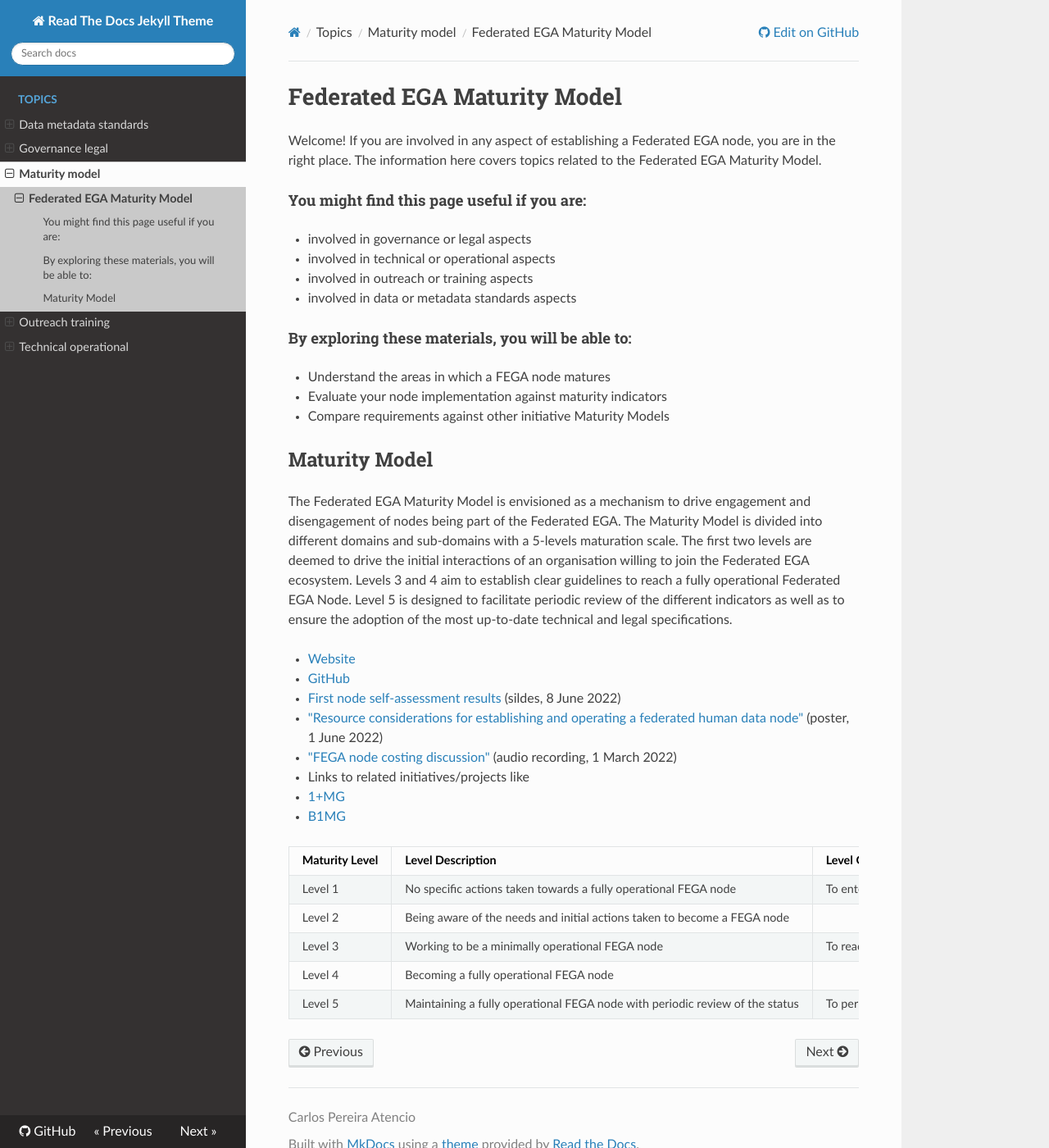
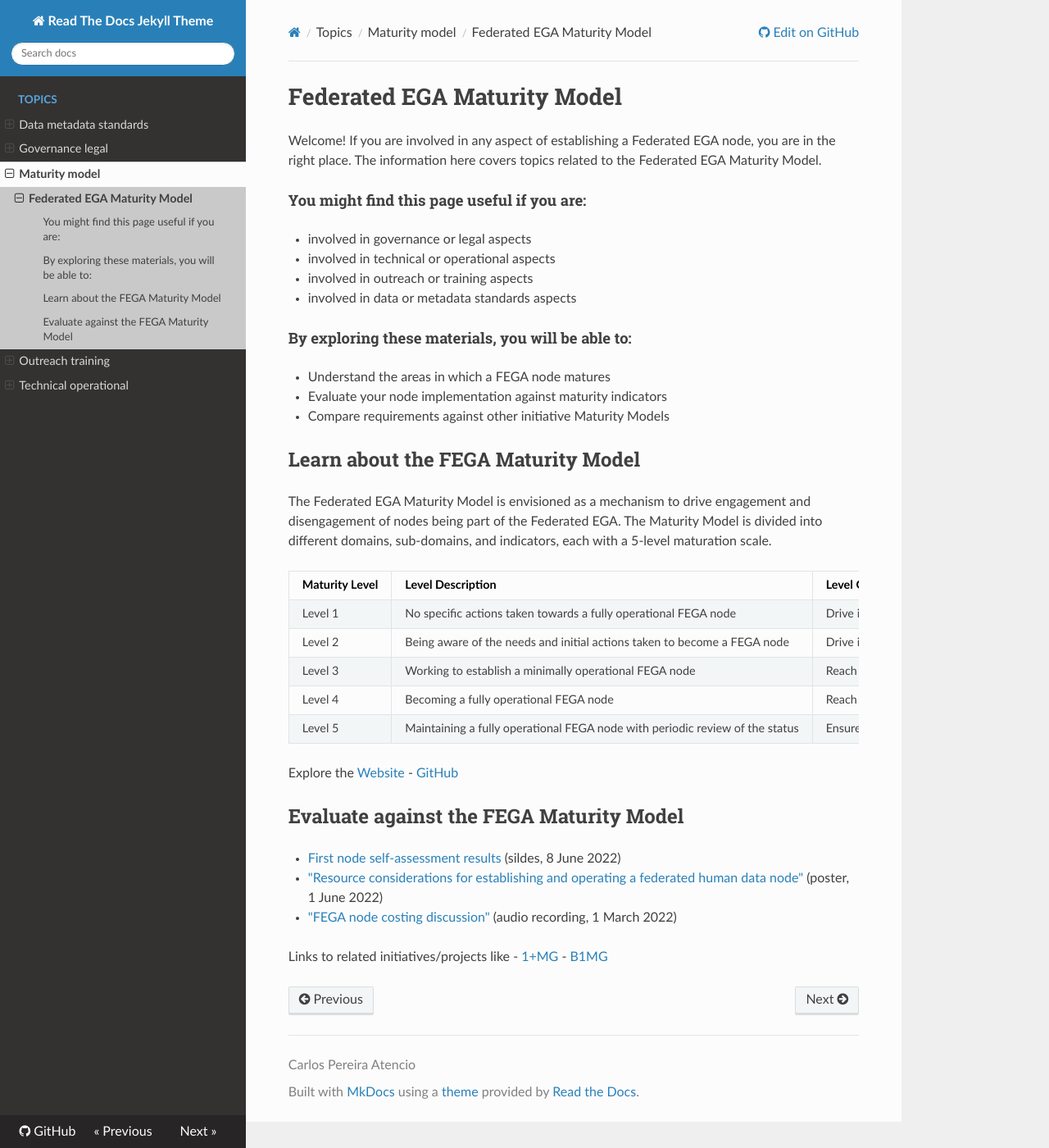
Before and after one commit to viklund/FEGA-onboarding, an MkDocs documentation site: the page built from docs/topics/maturity-model/README.md, in a window 1280 px wide and 1400 px high. Shown: the whole window at 82% size. Built offline with MkDocs 1.6.1, drawn with Linux system fonts in a browser that asks for light colours; nearby versions of some CDN libraries.

Commit message:
Simplify narrative.

```diff
--- a/docs/topics/maturity-model/README.md
+++ b/docs/topics/maturity-model/README.md
@@ -13,23 +13,27 @@ Welcome! If you are involved in any aspect of establishing a Federated EGA node,
 - Evaluate your node implementation against maturity indicators
 - Compare requirements against other initiative Maturity Models
 
-## Maturity Model
+## Learn about the FEGA Maturity Model
 
-The Federated EGA Maturity Model is envisioned as a mechanism to drive engagement and disengagement of nodes being part of the Federated EGA. The Maturity Model is divided into different domains and sub-domains with a 5-levels maturation scale. The first two levels are deemed to drive the initial interactions of an organisation willing to join the Federated EGA ecosystem. Levels 3 and 4 aim to establish clear guidelines to reach a fully operational Federated EGA Node. Level 5 is designed to facilitate periodic review of the different indicators as well as to ensure the adoption of the most up-to-date technical and legal specifications.
-
-  - [Website](https://inab.github.io/fega-mm/)
-  - [GitHub](https://github.com/inab/fega-mm)
-  - [First node self-assessment results](https://docs.google.com/presentation/d/1asFVR4a-luoh7jdQJcp3A2RP0-druX1LaXPk-r7FVsY/edit#slide=id.g121731fd043_2_86) (sildes, 8 June 2022)
-- ["Resource considerations for establishing and operating a federated human data node"](https://doi.org/10.7490/f1000research.1118967.1) (poster, 1 June 2022)
-- ["FEGA node costing discussion"](https://drive.google.com/file/d/1XjPH3sI69Hqcz7fXO1B_ThWYTayien8l/view?usp=sharing) (audio recording, 1 March 2022)
-- Links to related initiatives/projects like
-  - [1+MG](https://digital-strategy.ec.europa.eu/en/policies/1-million-genomes#:~:text=The%20'1%2B%20Million%20Genomes',healthcare%20and%20health%20policy%20making.)
-  - [B1MG](https://b1mg-project.eu/)
+The Federated EGA Maturity Model is envisioned as a mechanism to drive engagement and disengagement of nodes being part of the Federated EGA. The Maturity Model is divided into different domains, sub-domains, and indicators, each with a 5-level maturation scale.
 
 | Maturity Level | Level Description | Level Goal |
 | --- | --- | --- |
-| Level 1 | No specific actions taken towards a fully operational FEGA node | To enter FEGA |
-| Level 2 | Being aware of the needs and initial actions taken to become a FEGA node | |
-| Level 3 | Working to be a minimally operational FEGA node | To reach full operational mode |
-| Level 4 | Becoming a fully operational FEGA node | |
-| Level 5 | Maintaining a fully operational FEGA node with periodic review of the status | To periodic review |
+| Level 1 | No specific actions taken towards a fully operational FEGA node | Drive initial node development |
+| Level 2 | Being aware of the needs and initial actions taken to become a FEGA node | Drive initial node development |
+| Level 3 | Working to establish a minimally operational FEGA node | Reach fully operational node |
+| Level 4 | Becoming a fully operational FEGA node | Reach fully operational node |
+| Level 5 | Maintaining a fully operational FEGA node with periodic review of the status | Ensure alignment with latest specifications |
+
+Explore the [Website](https://inab.github.io/fega-mm/)
+  - [GitHub](https://github.com/inab/fega-mm)
+
+## Evaluate against the FEGA Maturity Model
+
+- [First node self-assessment results](https://docs.google.com/presentation/d/1asFVR4a-luoh7jdQJcp3A2RP0-druX1LaXPk-r7FVsY/edit#slide=id.g121731fd043_2_86) (sildes, 8 June 2022)
+- ["Resource considerations for establishing and operating a federated human data node"](https://doi.org/10.7490/f1000research.1118967.1) (poster, 1 June 2022)
+- ["FEGA node costing discussion"](https://drive.google.com/file/d/1XjPH3sI69Hqcz7fXO1B_ThWYTayien8l/view?usp=sharing) (audio recording, 1 March 2022)
+
+Links to related initiatives/projects like
+  - [1+MG](https://digital-strategy.ec.europa.eu/en/policies/1-million-genomes#:~:text=The%20'1%2B%20Million%20Genomes',healthcare%20and%20health%20policy%20making.)
+  - [B1MG](https://b1mg-project.eu/)
```
